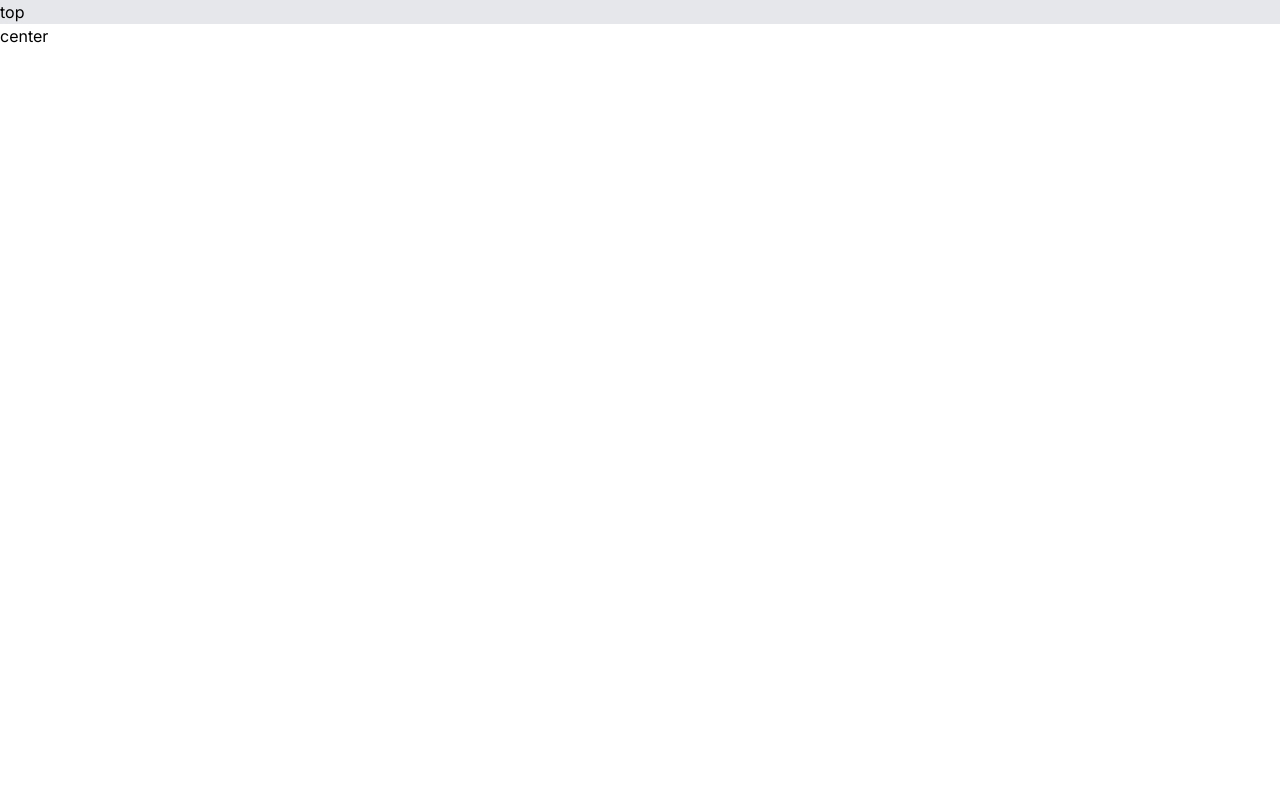
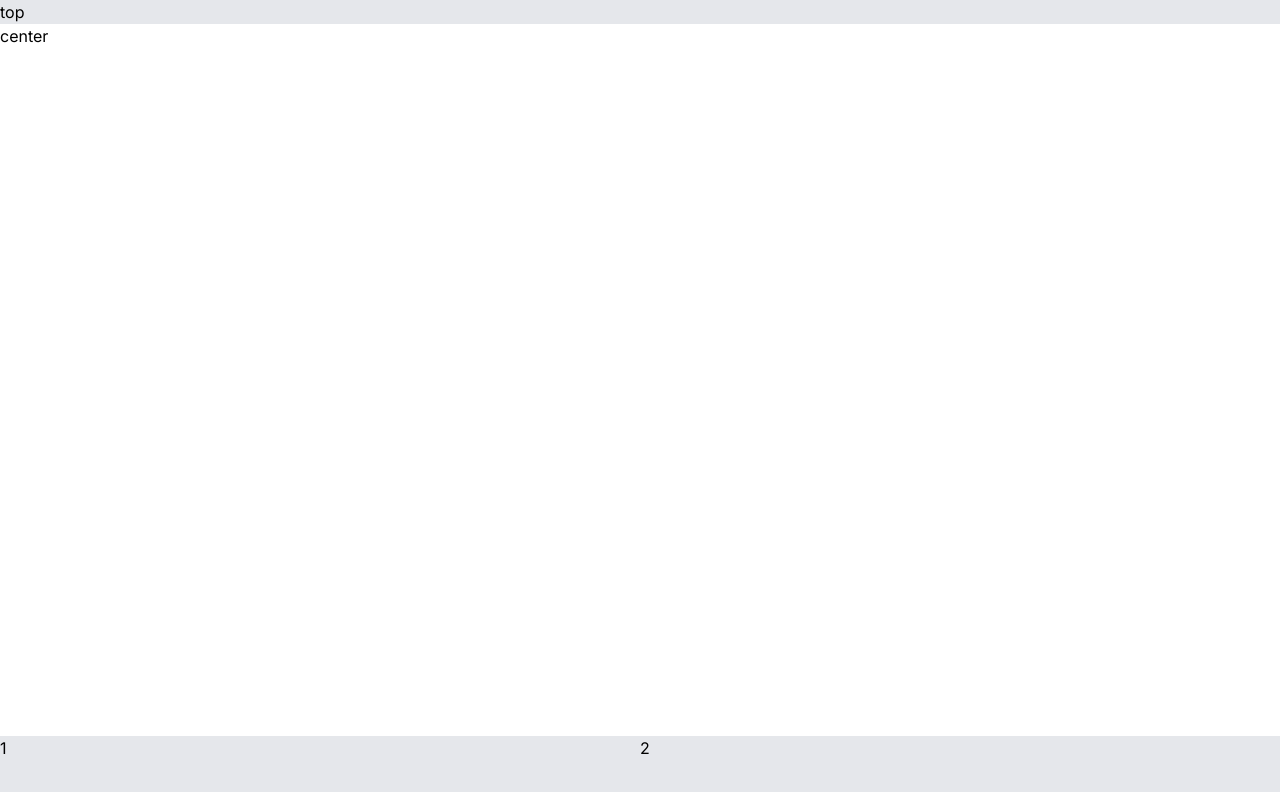
Before and after one commit to ngopas/nextjs-inbox-mobile-ui, a Next.js app: page /inbox in a window 1280 px wide. Shown: the top 792 px of the page. Built offline with nearby package versions, Linux system fonts and the light colour scheme.

Commit message:
create navbar component

```diff
--- a/src/app/(mailbox)/inbox/page.tsx
+++ b/src/app/(mailbox)/inbox/page.tsx
@@ -1,9 +1,13 @@
+import NavbarMobile from '@/components/mobile/Navbar';
+
 const Inbox = () => {
   return (
     <div className="flex flex-col h-screen">
       <div className="bg-gray-200">top</div>
       <div className="grow">center</div>
-      <div className="bg-gray-300"></div>
+      <footer className="bg-gray-300">
+        <NavbarMobile />
+      </footer>
     </div>
   );
 };
--- /dev/null
+++ b/src/components/mobile/Navbar.tsx
@@ -0,0 +1,17 @@
+const Navbar = () => {
+  return (
+    <div
+      className="
+        bg-gray-200
+        h-16
+      "
+    >
+      <div className="grid grid-cols-2">
+        <div>1</div>
+        <div>2</div>
+      </div>
+    </div>
+  );
+};
+
+export default Navbar;
```
